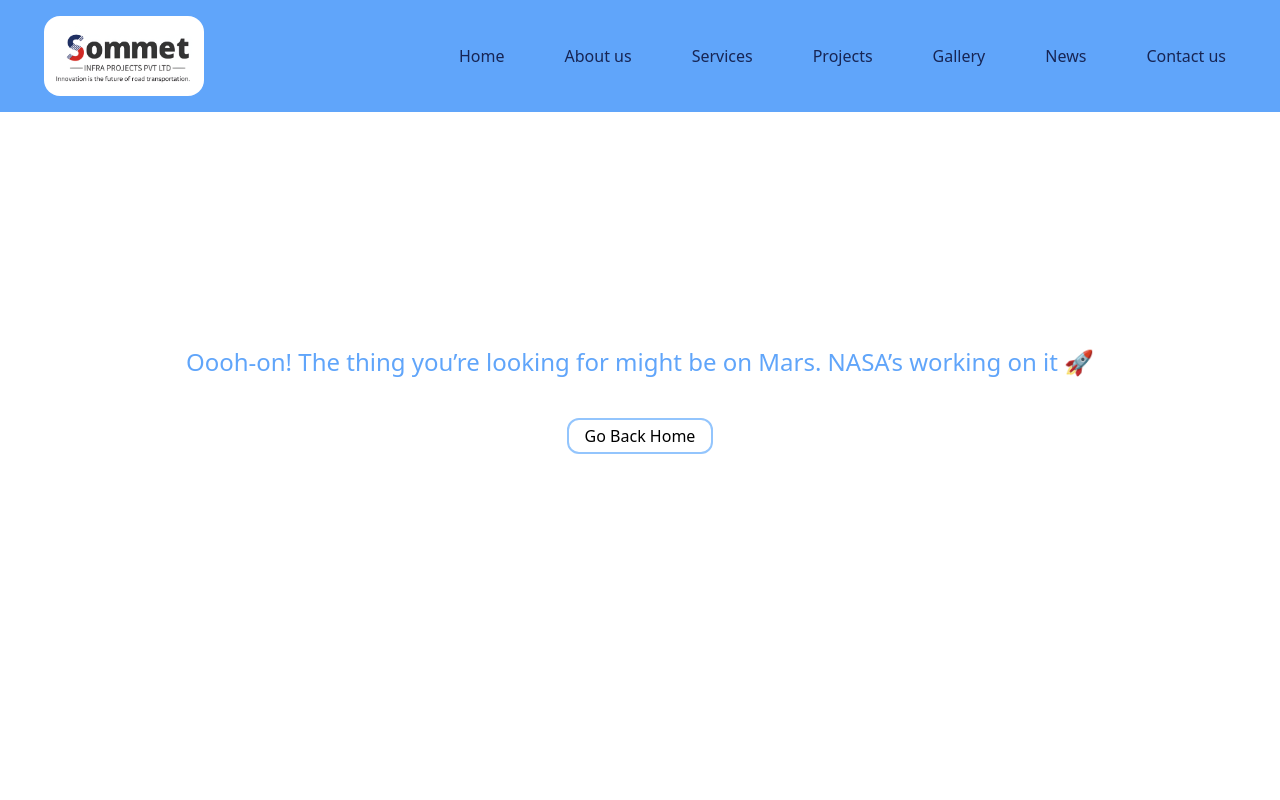
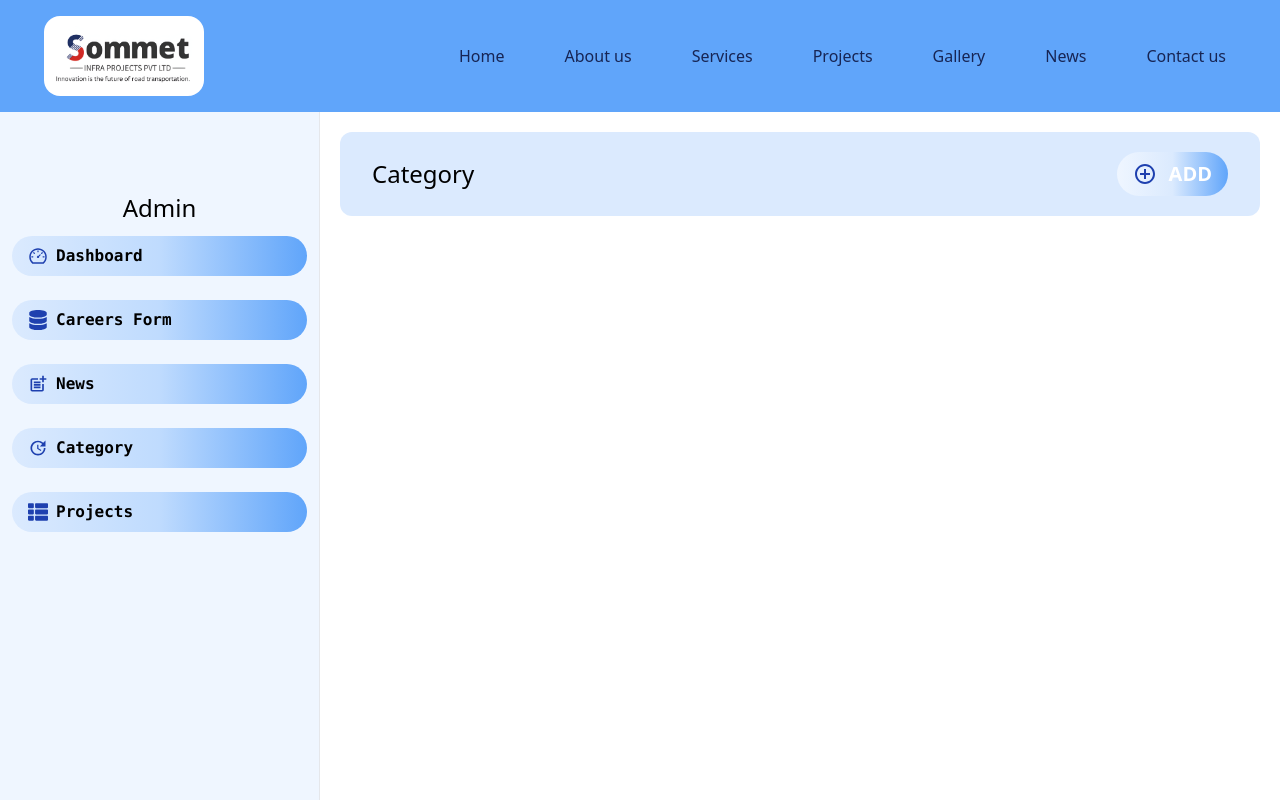
Before and after one commit to vikaskushwah738/somment_infa_Projects, a Next.js app: page /admin/news-category in a window 1280 px wide. Before the commit this address had no page. Shown: the top 800 px of the page. Built offline with nearby package versions, Linux system fonts and the light colour scheme.

Commit message:
ading new page

```diff
--- /dev/null
+++ b/app/admin/news-category/page.tsx
@@ -0,0 +1,23 @@
+import Link from "next/link";
+import { MdAddCircleOutline } from "react-icons/md";
+import { Metadata } from "next";
+
+
+const NewCategory = () => {
+  return (
+
+    <div className="w-[75%] px-5 p-5">
+      <div className="flex justify-between items-center py-5 px-8 bg-blue-100 rounded-xl">
+        <h1 className="text-2xl font-medium">Category</h1>
+        <Link href={'/admin/news-updates/news-update-form'} className="bg-gradient-to-r from-blue-50 via-blue-100 to-blue-400 rounded-full px-4 py-2 flex gap-3 items-center ">
+            <MdAddCircleOutline className="text-2xl text-blue-800 hover:text-blue-950" />
+            <span className="font-semibold text-xl text-white hover:text-blue-950">ADD</span>
+        </Link>
+      </div>
+
+    </div>
+
+  )
+}
+
+export default NewCategory
```
